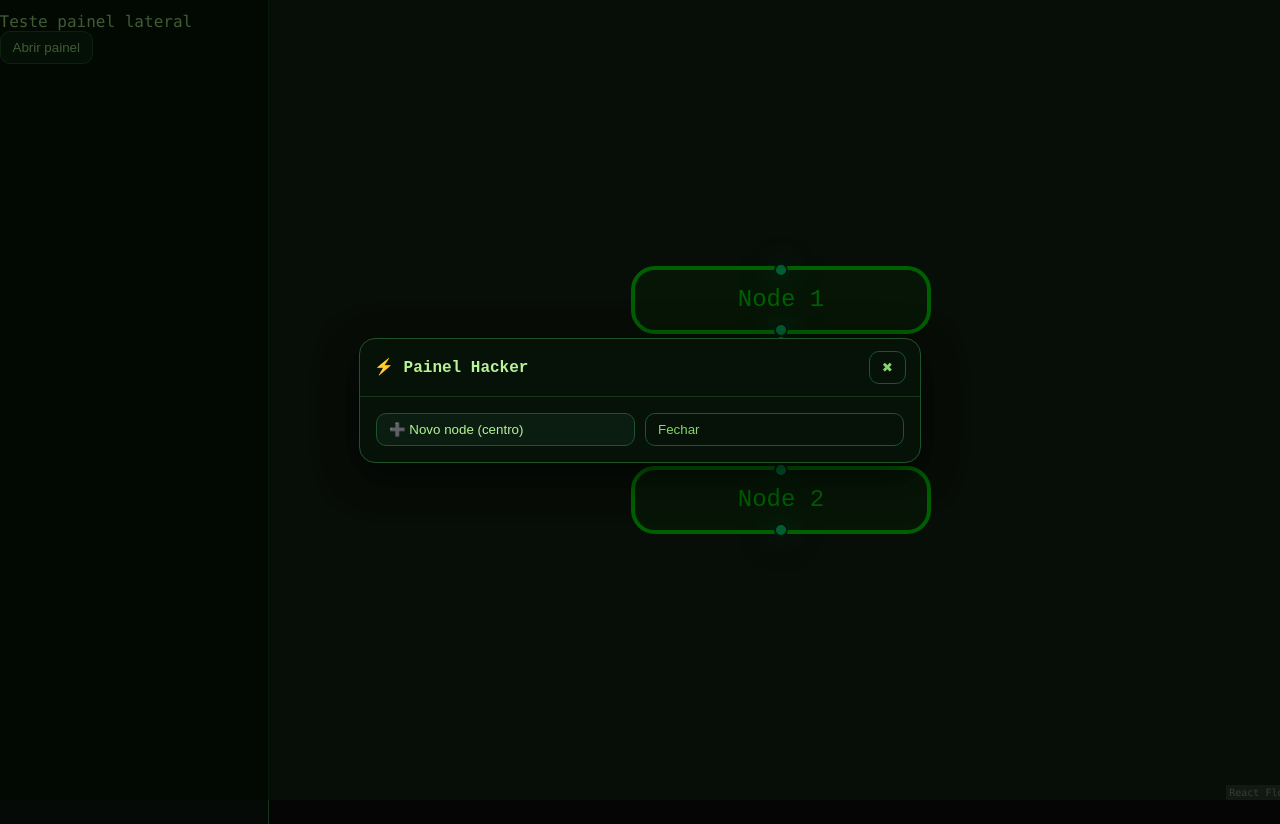
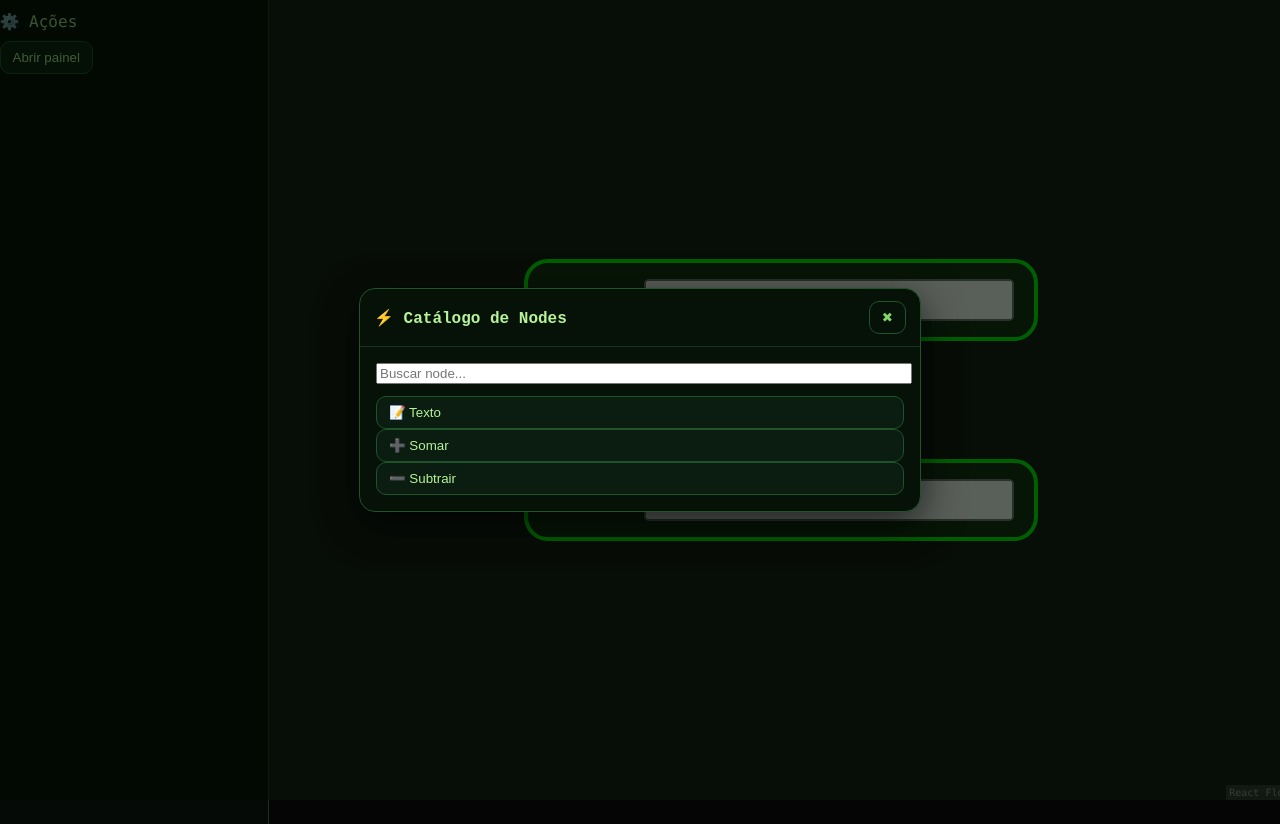
Before and after one commit to viniciusxpb/frontend, a React (Vite) app: page / in a window 1280 px wide. Both pictures are taken after a click on the button "Abrir painel". Built offline with nearby package versions, Linux system fonts and the light colour scheme.

Commit message:
organizado de novo

```diff
--- a/src/components/HackerModal.tsx
+++ b/src/components/HackerModal.tsx
@@ -1,4 +1,4 @@
-import { useEffect, useRef } from "react";
+import { useEffect, useRef } from 'react';
 
 type Props = {
   open: boolean;
@@ -7,52 +7,26 @@ type Props = {
   children: React.ReactNode;
 };
 
-export default function HackerModal({
-  open,
-  title = "⚡ Painel Hacker",
-  onClose,
-  children,
-}: Props) {
+export default function HackerModal({ open, title = '⚡ Catálogo de Nodes', onClose, children }: Props) {
   const contentRef = useRef<HTMLDivElement | null>(null);
 
   useEffect(() => {
     if (!open) return;
-    const onKey = (e: KeyboardEvent) => {
-      if (e.key === "Escape") onClose();
-    };
-    window.addEventListener("keydown", onKey);
-    return () => window.removeEventListener("keydown", onKey);
+    const onKey = (e: KeyboardEvent) => { if (e.key === 'Escape') onClose(); };
+    window.addEventListener('keydown', onKey);
+    return () => window.removeEventListener('keydown', onKey);
   }, [open, onClose]);
 
-  useEffect(() => {
-    if (open && contentRef.current) contentRef.current.focus();
-  }, [open]);
+  useEffect(() => { if (open && contentRef.current) contentRef.current.focus(); }, [open]);
 
   if (!open) return null;
 
   return (
-    <div
-      className="hacker-modal-backdrop"
-      onMouseDown={onClose}
-      aria-modal="true"
-      role="dialog"
-      aria-labelledby="hacker-modal-title"
-    >
-      <div
-        className="hacker-modal"
-        ref={contentRef}
-        tabIndex={-1}
-        onMouseDown={(e) => e.stopPropagation()}
-      >
+    <div className="hacker-modal-backdrop" onMouseDown={onClose} role="dialog" aria-modal="true">
+      <div className="hacker-modal" ref={contentRef} tabIndex={-1} onMouseDown={(e) => e.stopPropagation()}>
         <div className="hacker-modal-header">
-          <h3 id="hacker-modal-title">{title}</h3>
-          <button
-            className="hacker-btn ghost"
-            onClick={onClose}
-            aria-label="Fechar modal"
-          >
-            ✖
-          </button>
+          <h3>{title}</h3>
+          <button className="hacker-btn ghost" onClick={onClose} aria-label="Fechar">✖</button>
         </div>
         <div className="hacker-modal-body">{children}</div>
       </div>
--- a/src/components/LeftPanel.tsx
+++ b/src/components/LeftPanel.tsx
@@ -1,14 +1,10 @@
-type Props = {
-  onOpenModal: () => void;
-};
+type Props = { onOpenModal: () => void };
 
 export default function LeftPanel({ onOpenModal }: Props) {
   return (
     <aside className="leftPanel">
-      Teste painel lateral
-      <button className="hacker-btn" onClick={onOpenModal}>
-        Abrir painel
-      </button>
+      <div style={{ marginBottom: 10, opacity: .9 }}>⚙️ Ações</div>
+      <button className="hacker-btn" onClick={onOpenModal}>Abrir painel</button>
     </aside>
   );
 }
--- /dev/null
+++ b/src/components/NodeCatalog.tsx
@@ -0,0 +1,41 @@
+import { useMemo, useState } from 'react';
+import { nodePalette } from '../nodes/registry';
+
+type Props = {
+  onPick: (type: string) => void;
+};
+
+export default function NodeCatalog({ onPick }: Props) {
+  const [q, setQ] = useState('');
+  const filtered = useMemo(() => {
+    const s = q.trim().toLowerCase();
+    if (!s) return nodePalette;
+    return nodePalette.filter(n => n.label.toLowerCase().includes(s));
+  }, [q]);
+
+  return (
+    <div>
+      <input
+        className="nodrag"
+        placeholder="Buscar node..."
+        value={q}
+        onChange={(e) => setQ(e.target.value)}
+        style={{ width: '100%', marginBottom: 12 }}
+      />
+
+      <div className="node-palette">
+        {filtered.map((item) => (
+          <button
+            key={item.type}
+            className="hacker-btn"
+            style={{ width: '100%' }}
+            onClick={() => onPick(item.type)}
+          >
+            {item.label}
+          </button>
+        ))}
+        {filtered.length === 0 && <div style={{ opacity: .7, fontSize: 12 }}>Nada encontrado…</div>}
+      </div>
+    </div>
+  );
+}
--- a/src/flow/FlowInner.tsx
+++ b/src/flow/FlowInner.tsx
@@ -8,23 +8,20 @@ import {
   Panel,
   useReactFlow,
   useKeyPress,
+  type EdgeChange, type Connection, type Node
 } from '@xyflow/react';
 import '@xyflow/react/dist/style.css';
 
+import LeftPanel from '../components/LeftPanel';
 import HackerModal from '../components/HackerModal';
-import LeftPanel from '../components/LeftPanel';
+import NodeCatalog from '../components/NodeCatalog';
 import usePaneClickCombo from '../hooks/usePaneClickCombo';
-import { TextUpdaterNode } from '../nodes/TextUpdaterNode';
 
-import type { EdgeChange, Connection } from '@xyflow/react';
+import { nodeTypes, nodePalette } from '../nodes/registry';
 
-const nodeTypes = {
-  textUpdater: TextUpdaterNode,
-};
-
-const initialNodes = [
-  { id: 'n1', className: 'hacker-node', position: { x: 0, y: 0 }, data: { label: 'Node 1' } },
-  { id: 'n2', className: 'hacker-node', position: { x: 0, y: 100 }, data: { label: 'Node 2' } },
+const initialNodes: Node[] = [
+  { id: 'n1', type: 'textUpdater', className: 'hacker-node', position: { x: 0, y: 0 }, data: { label: 'Node 1' } },
+  { id: 'n2', type: 'textUpdater', className: 'hacker-node', position: { x: 0, y: 100 }, data: { label: 'Node 2' } },
 ];
 const initialEdges = [{ id: 'n1-n2', source: 'n1', target: 'n2' }];
 
@@ -35,100 +32,88 @@ export default function FlowInner() {
   const [panelPos, setPanelPos] = useState<{ x: number; y: number } | null>(null);
   const [isModalOpen, setIsModalOpen] = useState(false);
 
-  const { screenToFlowPosition } = useReactFlow();
+  const { screenToFlowPosition, getViewport } = useReactFlow();
 
   const [selectedNodes, setSelectedNodes] = useState<string[]>([]);
   const [selectedEdges, setSelectedEdges] = useState<string[]>([]);
 
-  const onSelection = useCallback(({ nodes, edges }) => {
-    const nodeIds = nodes.map((n: any) => n.id);
-    const edgeIds = edges.map((e: any) => e.id);
-    setSelectedNodes(nodeIds);
-    setSelectedEdges(edgeIds);
-  }, []);
-  useOnSelectionChange({ onChange: onSelection });
+  useOnSelectionChange({
+    onChange: ({ nodes, edges }) => {
+      setSelectedNodes(nodes.map((n: any) => n.id));
+      setSelectedEdges(edges.map((e: any) => e.id));
+    },
+  });
 
   const idRef = useRef(3);
-  const getId = () => `${idRef.current++}`;
+  const nextId = () => `${idRef.current++}`;
 
-  const onNodesChange = useCallback(
-    (changes) => setNodes((snap) => applyNodeChanges(changes, snap)),
-    []
-  );
-  const onEdgesChange = useCallback(
-    (changes: EdgeChange[]) => setEdges((snap) => applyEdgeChanges(changes, snap)),
-    []
-  );
-  const onConnect = useCallback(
-    (params: Connection) => setEdges((snap) => addEdge(params, snap)),
-    []
-  );
+  const onNodesChange = useCallback((changes) => setNodes((snap) => applyNodeChanges(changes, snap)), []);
+  const onEdgesChange = useCallback((changes: EdgeChange[]) => setEdges((snap) => applyEdgeChanges(changes, snap)), []);
+  const onConnect    = useCallback((p: Connection) => setEdges((snap) => addEdge(p, snap)), []);
 
-  const onConnectEnd = useCallback(
-    (event, connectionState) => {
-      if (!connectionState.isValid) {
-        const id = getId();
-        const { clientX, clientY } =
-          'changedTouches' in event ? event.changedTouches[0] : event;
+  const onConnectEnd = useCallback((event, state) => {
+    if (!state.isValid) {
+      const id = nextId();
+      const { clientX, clientY } = 'changedTouches' in event ? event.changedTouches[0] : event;
       const newNode = {
         id,
+        type: 'textUpdater',
         className: 'hacker-node',
         position: screenToFlowPosition({ x: clientX, y: clientY }),
         data: { label: `Node ${id}` },
         origin: [0.5, 0.0] as [number, number],
       };
       setNodes((nds) => nds.concat(newNode));
-        setEdges((eds) => eds.concat({ id, source: connectionState.fromNode.id, target: id }));
+      setEdges((eds) => eds.concat({ id, source: state.fromNode.id, target: id }));
     }
-    },
-    [screenToFlowPosition]
-  );
+  }, [screenToFlowPosition]);
 
-  const onClickAddNode = useCallback(
-    (x: number, y: number) => {
+  // ADD pelo modal → centro da viewport atual
+  const addNodeByType = useCallback((typeKey: string) => {
+    const spec = nodePalette.find(n => n.type === (typeKey as any));
+    if (!spec) return;
+
+    const id = `n${nextId()}`;
+    const center = { x: window.innerWidth / 2, y: window.innerHeight / 2 };
+    const pos = screenToFlowPosition(center);
+
     setNodes((nds) => [
       ...nds,
       {
-          id: `n${nds.length + 1}`,
+        id,
+        type: spec.type,
         className: 'hacker-node',
-          position: screenToFlowPosition({ x, y }),
-          data: { label: `Node ${nds.length + 1}` },
+        position: pos,
+        data: { ...spec.defaultData },
       },
     ]);
-    },
-    [screenToFlowPosition]
-  );
+    setIsModalOpen(false);
+  }, [screenToFlowPosition]);
 
-  const deletePressed = useKeyPress('Delete');
-  const backspacePressed = useKeyPress('Backspace');
+  // Delete/Backspace
+  const del = useKeyPress('Delete');
+  const bsp = useKeyPress('Backspace');
   useEffect(() => {
-    const pressed = deletePressed || backspacePressed;
+    const pressed = del || bsp;
     if (!pressed) return;
     if (selectedNodes.length === 0 && selectedEdges.length === 0) return;
 
     setEdges((eds) => {
-      const selEdgeIds = new Set(selectedEdges);
-      const selNodeIds = new Set(selectedNodes);
-      return eds.filter(
-        (e) => !selEdgeIds.has(e.id) && !selNodeIds.has(e.source) && !selNodeIds.has(e.target)
-      );
+      const selE = new Set(selectedEdges);
+      const selN = new Set(selectedNodes);
+      return eds.filter(e => !selE.has(e.id) && !selN.has(e.source) && !selN.has(e.target));
     });
+    setNodes((nds) => {
+      const selN = new Set(selectedNodes);
+      return nds.filter(n => !selN.has(n.id));
+    });
+    setSelectedNodes([]); setSelectedEdges([]);
+  }, [del, bsp, selectedNodes, selectedEdges]);
 
-    setNodes((nds) => {
-      const selNodeIds = new Set(selectedNodes);
-      return nds.filter((n) => !selNodeIds.has(n.id));
-    });
-
-    setSelectedNodes([]);
-    setSelectedEdges([]);
-  }, [deletePressed, backspacePressed, selectedNodes, selectedEdges]);
-
-  const PANEL_OFFSET_X = 280;
-  const PANEL_OFFSET_Y = 100;
+  // Pane (mantém painel flutuante por duplo-clique, se quiser)
+  const PANEL_OFFSET_X = 280, PANEL_OFFSET_Y = 100;
   const onPaneClick = usePaneClickCombo({
-    onSingle: () => {
-      if (panelPos) setPanelPos(null);
-    },
+    onSingle: () => setPanelPos(null),
     onDouble: (e: MouseEvent) => {
       setPanelPos({
         x: (e as MouseEvent).clientX - PANEL_OFFSET_X,
@@ -137,20 +122,10 @@ export default function FlowInner() {
     },
   });
 
-  // Modal helpers
-  const openModal = () => setIsModalOpen(true);
-  const closeModal = () => setIsModalOpen(false);
-  const addNodeAtCenter = () => {
-    const x = window.innerWidth / 2;
-    const y = window.innerHeight / 2;
-    onClickAddNode(x, y);
-    closeModal();
-  };
-
   return (
     <>
       <div className="globalWrapper">
-        <LeftPanel onOpenModal={openModal} />
+        <LeftPanel onOpenModal={() => setIsModalOpen(true)} />
 
         <div className="mainBoard">
           <ReactFlow
@@ -169,7 +144,6 @@ export default function FlowInner() {
               <Panel style={{ left: panelPos.x, top: panelPos.y, position: 'absolute' }}>
                 <div className="hacker-panel">
                   <p>⚡ Painel Hacker</p>
-                  <button onClick={() => onClickAddNode(panelPos.x, panelPos.y)}>Novo node</button>
                   <button onClick={() => setPanelPos(null)}>Fechar</button>
                 </div>
               </Panel>
@@ -178,15 +152,8 @@ export default function FlowInner() {
         </div>
       </div>
 
-      <HackerModal open={isModalOpen} onClose={closeModal}>
-        <div className="hacker-modal-grid">
-          <button className="hacker-btn" onClick={addNodeAtCenter}>
-            ➕ Novo node (centro)
-          </button>
-          <button className="hacker-btn ghost" onClick={closeModal}>
-            Fechar
-          </button>
-        </div>
+      <HackerModal open={isModalOpen} onClose={() => setIsModalOpen(false)}>
+        <NodeCatalog onPick={addNodeByType} />
       </HackerModal>
     </>
   );
--- /dev/null
+++ b/src/nodes/AddNode.tsx
@@ -0,0 +1,14 @@
+import type { NodeProps } from '@xyflow/react';
+
+export function AddNode({ data }: NodeProps<{ values: number[] }>) {
+  const values = data?.values ?? [0, 0];
+  const sum = values.reduce((a, b) => a + (Number(b) || 0), 0);
+
+  return (
+    <div className="hacker-node">
+      <strong>➕ Somar</strong>
+      <div style={{ marginTop: 6, opacity: 0.8 }}>Entrada: {values.join(' , ')}</div>
+      <div style={{ marginTop: 8 }}>Resultado: <b>{sum}</b></div>
+    </div>
+  );
+}
--- /dev/null
+++ b/src/nodes/SubtractNode.tsx
@@ -0,0 +1,14 @@
+import type { NodeProps } from '@xyflow/react';
+
+export function SubtractNode({ data }: NodeProps<{ values: number[] }>) {
+  const values = data?.values ?? [0, 0];
+  const result = values.slice(1).reduce((acc, v) => acc - (Number(v) || 0), Number(values[0]) || 0);
+
+  return (
+    <div className="hacker-node">
+      <strong>➖ Subtrair</strong>
+      <div style={{ marginTop: 6, opacity: 0.8 }}>Entrada: {values.join(' , ')}</div>
+      <div style={{ marginTop: 8 }}>Resultado: <b>{result}</b></div>
+    </div>
+  );
+}
--- /dev/null
+++ b/src/nodes/registry.ts
@@ -0,0 +1,21 @@
+import { TextUpdaterNode } from './TextUpdaterNode';
+import { AddNode } from './AddNode';
+import { SubtractNode } from './SubtractNode';
+
+export type NodeTypeKey = 'textUpdater' | 'add' | 'subtract';
+
+export const nodeTypes = {
+  textUpdater: TextUpdaterNode,
+  add: AddNode,
+  subtract: SubtractNode,
+};
+
+export const nodePalette: Array<{
+  type: NodeTypeKey;
+  label: string;
+  defaultData: any;
+}> = [
+  { type: 'textUpdater', label: '📝 Texto',     defaultData: { label: 'Novo texto' } },
+  { type: 'add',         label: '➕ Somar',     defaultData: { values: [1, 2] } },
+  { type: 'subtract',    label: '➖ Subtrair',  defaultData: { values: [10, 3] } },
+];
```
Lines whose indentation alone changed are shown as unchanged.
